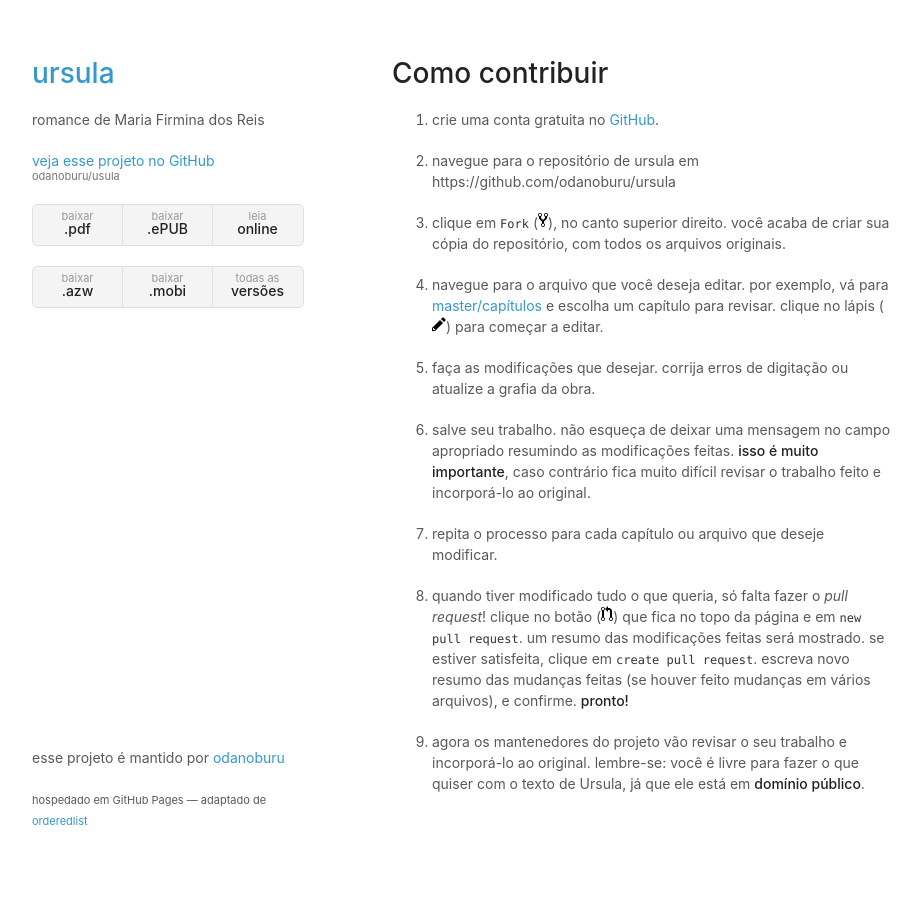
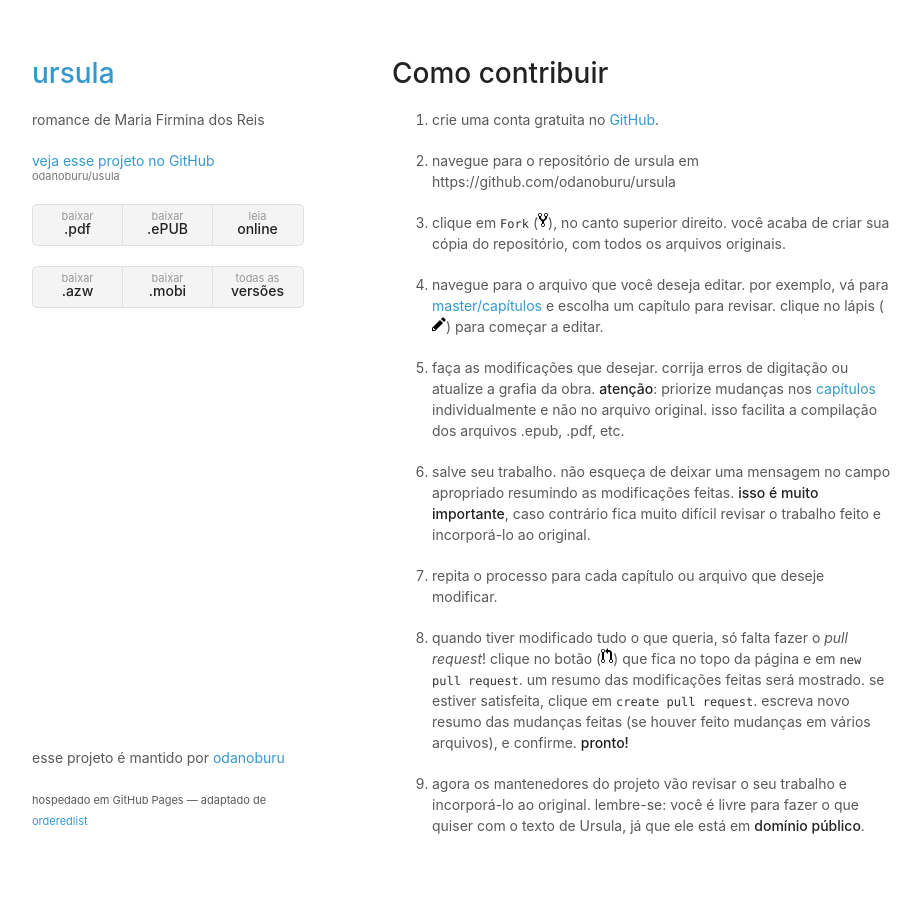
Before and after one commit to odanoburu/ursula, a Jekyll site: the page built from contribuir.md, in a window 1280 px wide. Shown: the whole page, without its empty margins (178-1099 px from the left). Built offline with Jekyll 4.4.1, drawn with Linux system fonts in a browser that asks for light colours.

Commit message:
Update contribuir.md

```diff
--- a/contribuir.md
+++ b/contribuir.md
@@ -12,7 +12,7 @@ layout: default
 
 4. navegue para o arquivo que você deseja editar. por exemplo, vá para [master/capítulos](https://github.com/labfgvt/ursula/blob/master/cap%C3%ADtulos/) e escolha um capítulo para revisar. clique no lápis (<svg aria-hidden="true" class="octicon octicon-pencil" height="16" version="1.1" viewBox="0 0 14 16" width="14"><path fill-rule="evenodd" d="M0 12v3h3l8-8-3-3-8 8zm3 2H1v-2h1v1h1v1zm10.3-9.3L12 6 9 3l1.3-1.3a.996.996 0 0 1 1.41 0l1.59 1.59c.39.39.39 1.02 0 1.41z"></path></svg>) para começar a editar.
 
-5. faça as modificações que desejar. corrija erros de digitação ou atualize a grafia da obra.
+5. faça as modificações que desejar. corrija erros de digitação ou atualize a grafia da obra. __atenção__: priorize mudanças nos [capítulos](https://github.com/labfgvt/ursula/blob/master/cap%C3%ADtulos/) individualmente e não no arquivo original. isso facilita a compilação dos arquivos .epub, .pdf, etc.
 
 6. salve seu trabalho. não esqueça de deixar uma mensagem no campo apropriado resumindo as modificações feitas. __isso é muito importante__, caso contrário fica muito difícil revisar o trabalho feito e incorporá-lo ao original.
 
```
